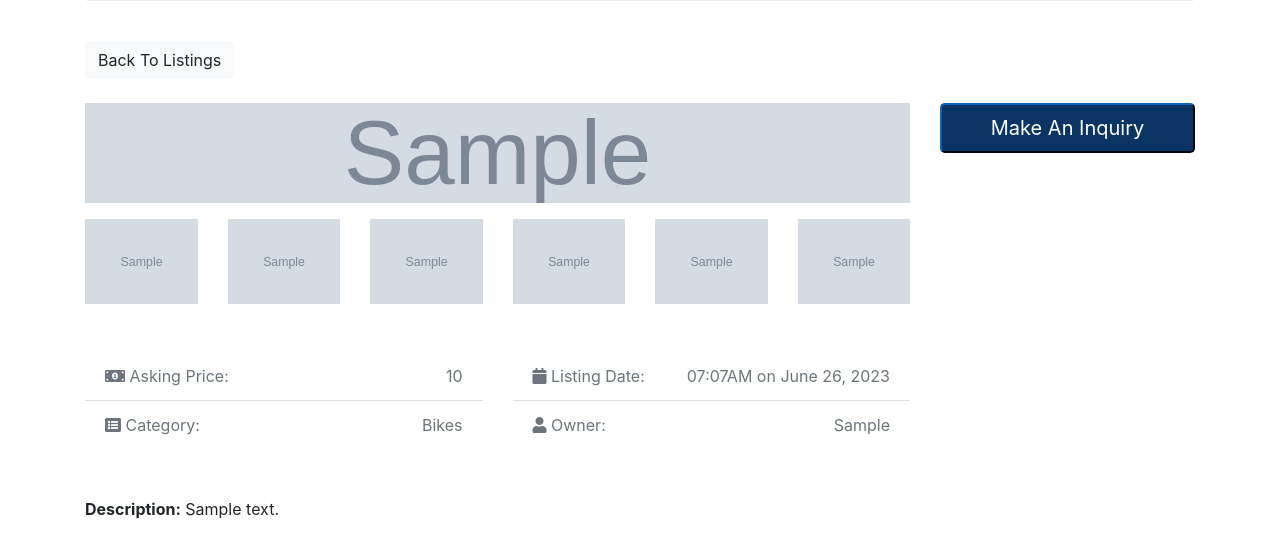
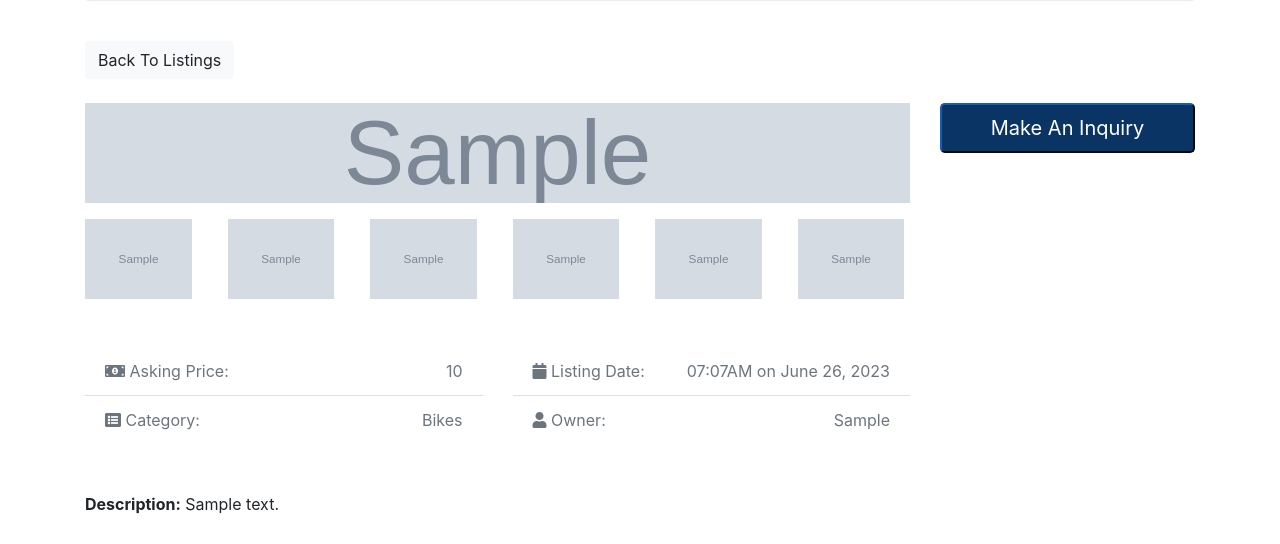
Before and after one commit to VineethReeddyBAAIML/Woxsen-Campus-Mart, a Django app: page /listings/1/ in a window 1280 px wide. Shown: the part 386-930 px from the top of the page. Run offline with Django 3.2, Linux system fonts and the light colour scheme; tables that the repository leaves empty hold one stand-in row (values such as "Sample post"); grey boxes marked "Sample" are stand-in pictures; some libraries are stand-ins or nearby versions.

Commit message:
Update listing.html

```diff
--- a/templates/listings/listing.html
+++ b/templates/listings/listing.html
@@ -6,6 +6,18 @@
 #new{
   max-height: 100px;
 }
+   /* Align the thumbnails horizontally */
+  .thumbs {
+    display: flex;
+    justify-content: space-between;
+    align-items: center;
+  }
+
+  /* Adjust the pixel size of each thumbnail image */
+  .thumbs img {
+    height: 80px;
+    width: auto;
+  }
 </style>
 <section id="showcase-inner" class="py-5 text-white">
     <div class="container">
```
